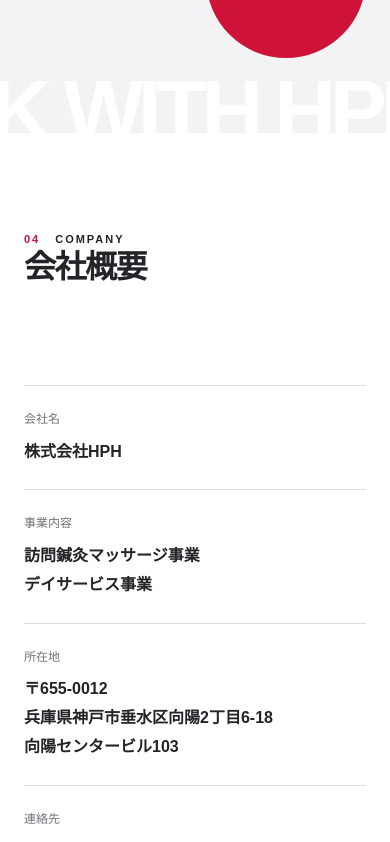
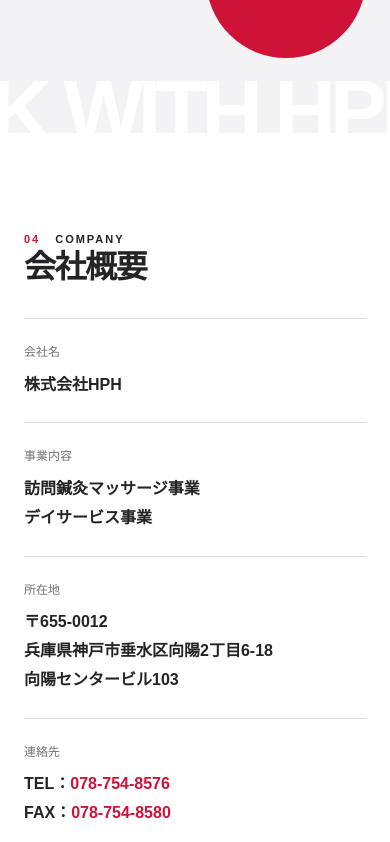
Before and after one commit to hphgroup/hphgroup.github.io, a Next.js app: page / in a window 390 px wide. Shown: the part 5500-6342 px from the top of the page. Built offline with nearby package versions, Linux system fonts and the light colour scheme.

Commit message:
Tighten mobile company spacing

```diff
--- a/app/globals.css
+++ b/app/globals.css
@@ -521,6 +521,8 @@ footer > p { font-size:11px; color:var(--gray); margin:0; }
   .culture-photo p { font-size:18px; line-height:1.5; right:18px; }
   .business-photo { height:300px; }
   .recruit-image { height:360px; }
+  .company { gap:28px; }
+  .company-title h2 { margin-bottom:0; }
   .company dl > div { grid-template-columns:1fr; gap:7px; }
   .contact-actions > a:first-child span:first-child { font-size:9.2vw; }
   .contact-actions { align-items:stretch; flex-direction:column; }
```
